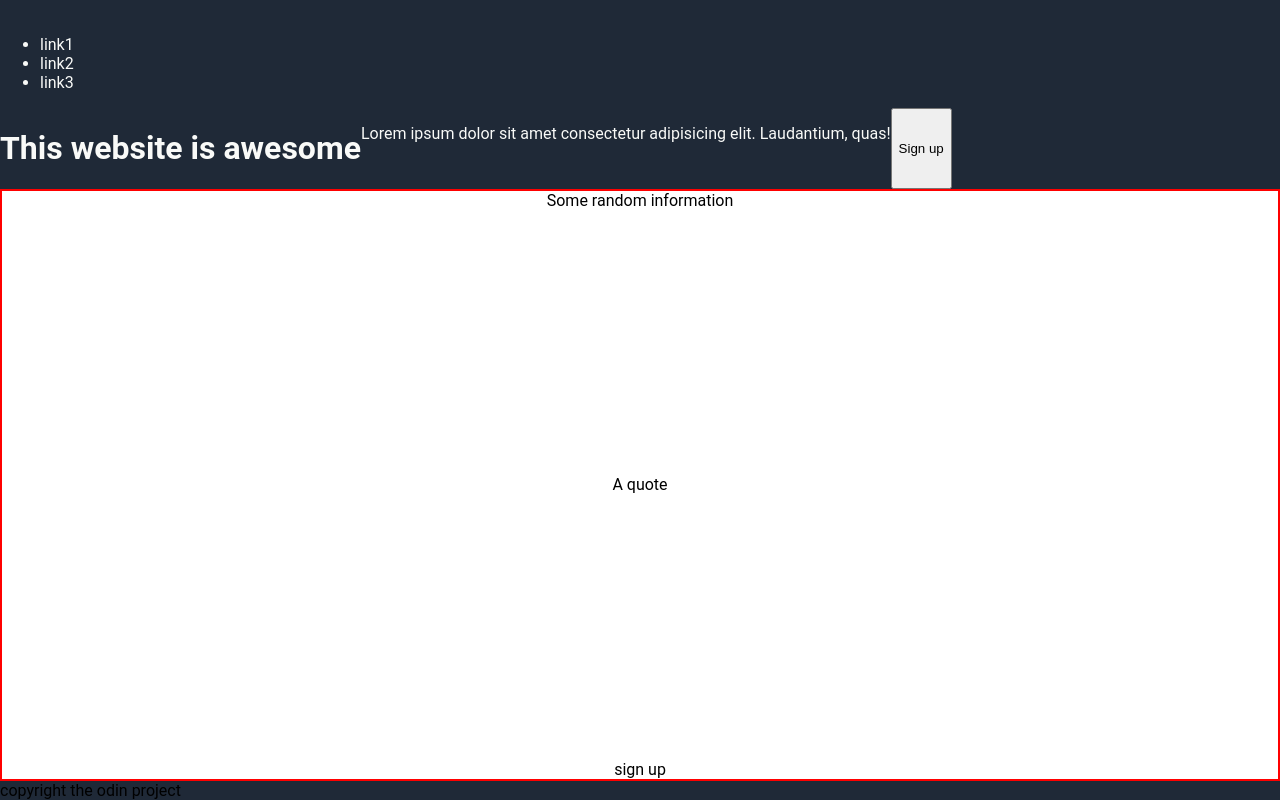
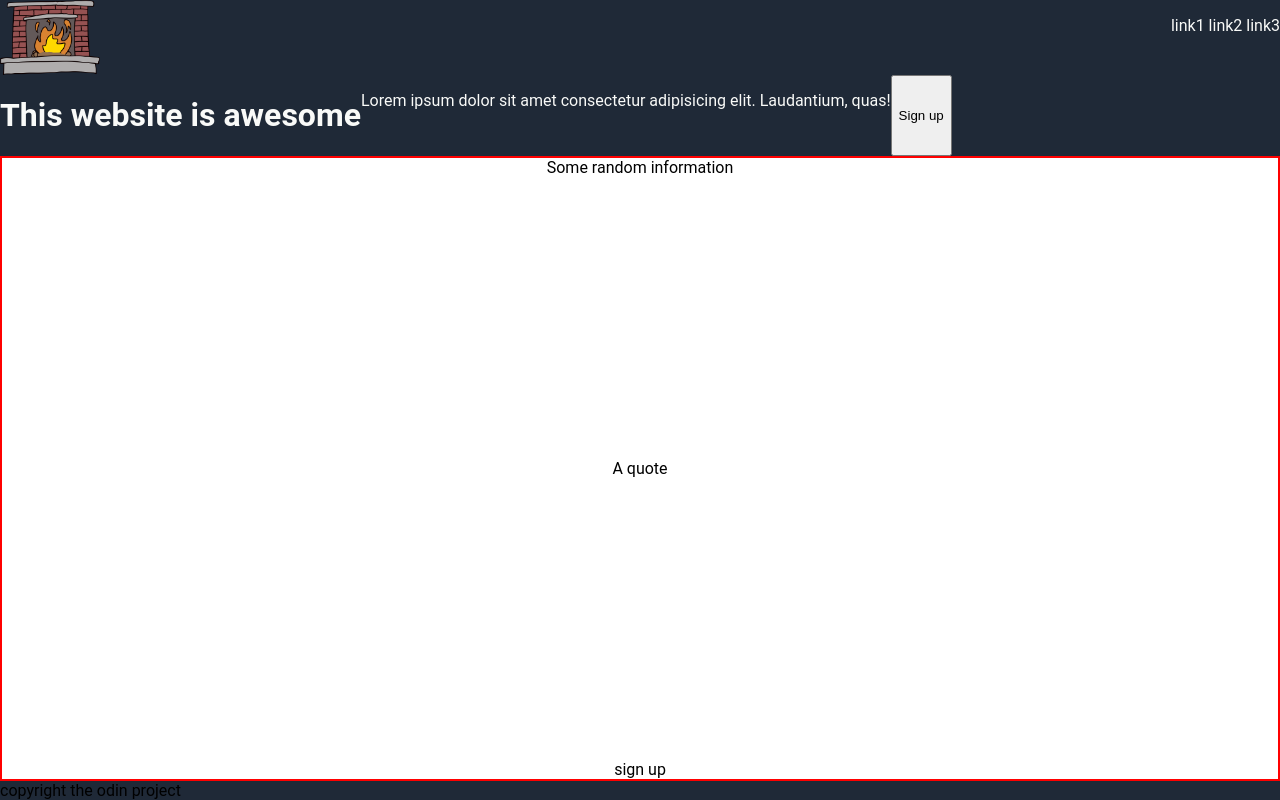
Before and after one commit to SangMunnKim/Landing-page, a plain HTML site: page index.html in a window 1280 px wide. Drawn offline with Linux system fonts and the light colour scheme.

Commit message:
Add header logo
Modified in index.html and style.css to add header logo

```diff
--- a/index.html
+++ b/index.html
@@ -8,8 +8,8 @@
 </head>
 <body>
     <div class="Header">
+        <img src="./img/Header-logo.png" alt="drawing of burning fireplace">
         <ul>
-            <img>
             <li>link1</li>
             <li>link2</li>
             <li>link3</li>
--- a/style.css
+++ b/style.css
@@ -11,8 +11,12 @@ body {
     display: flex;
     background-color: #1F2937;
     color: #F9FAF8;
+    justify-content: space-between;
 }
-
+.Header img {
+    height: auto;
+    width: 100px;
+}
 .Hero {
     display: flex;
     background-color: #1F2937;
@@ -32,3 +36,12 @@ body {
     display: flex;
     background-color: #1F2937;
 }
+
+ul {
+    list-style: none;
+    text-decoration: none;
+}
+
+li {
+    display: inline;
+}
```
Also changed, not shown: img/Header-logo.png (added), 1 other file.
